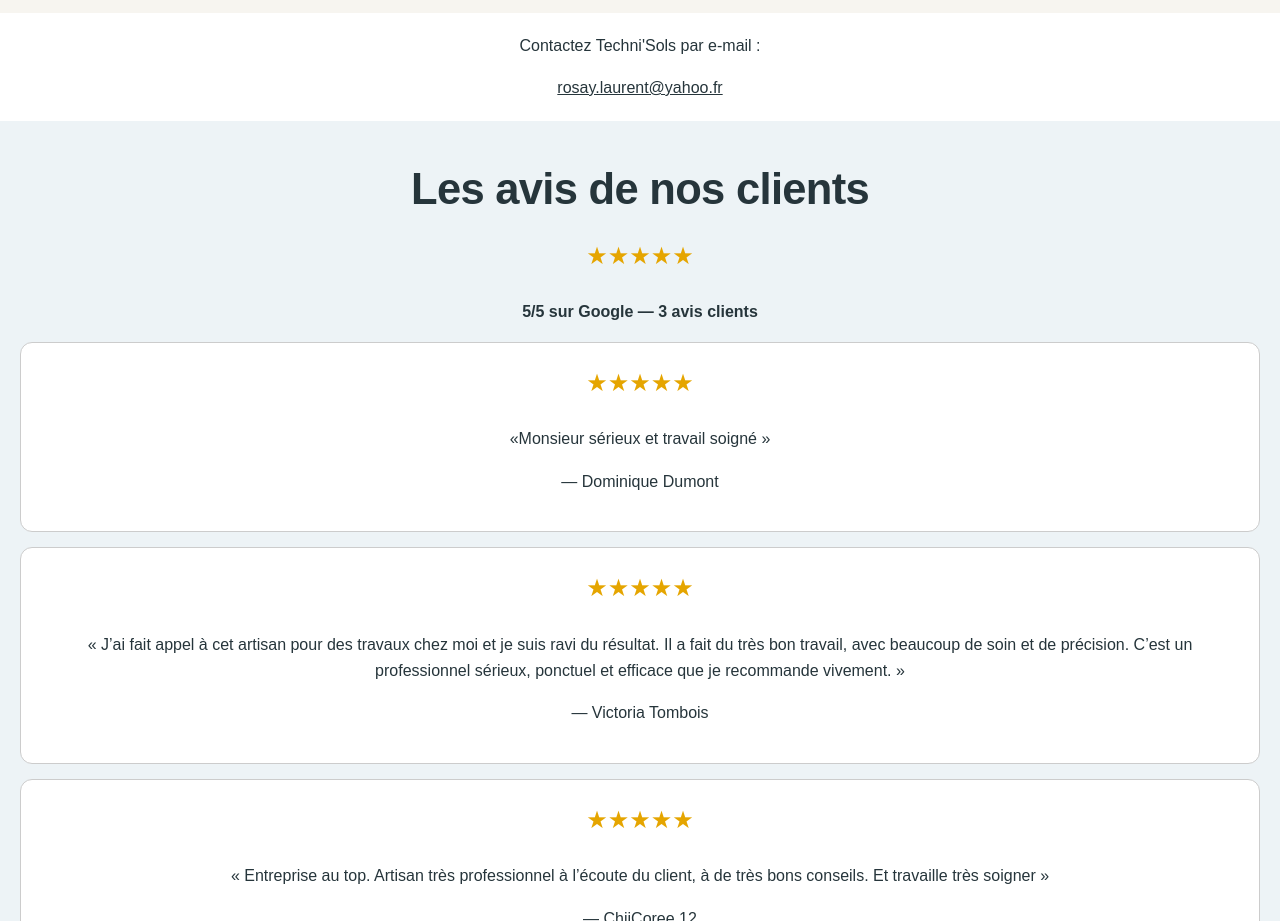
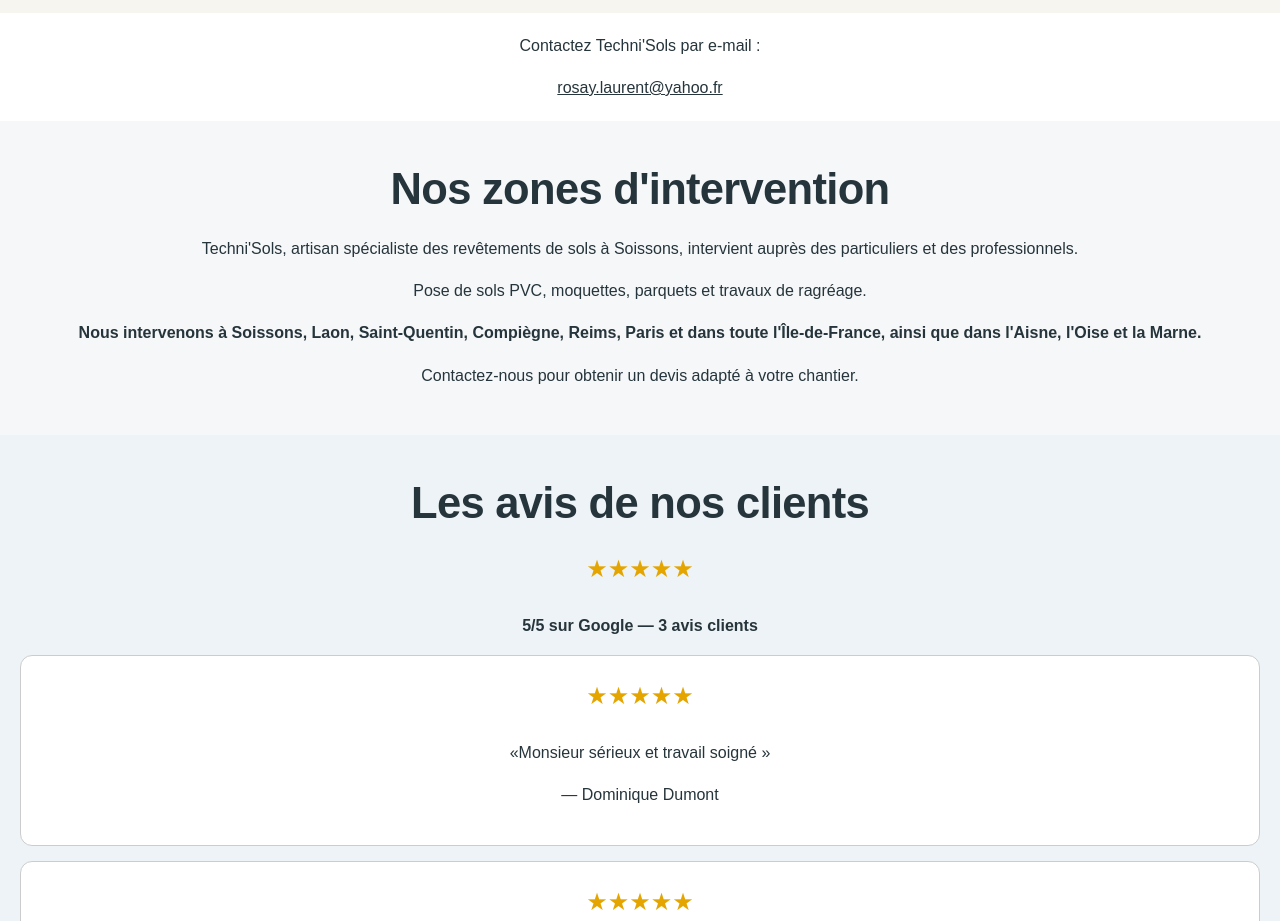
Before and after one commit to laurentrosay/Site-techni-sols-, a plain HTML site: page index.html in a window 1280 px wide. Shown: the part 4500-5421 px from the top of the page. Drawn offline with Linux system fonts and the light colour scheme.

Commit message:
Add intervention areas and customer reviews section
Added a new section highlighting intervention areas and customer reviews.

```diff
--- a/index.html
+++ b/index.html
@@ -18,6 +18,14 @@
 <section style="padding:20px;text-align:center">
 <p>Contactez Techni'Sols par e-mail :</p>
 <a href="mailto:rosay.laurent@yahoo.fr">rosay.laurent@yahoo.fr</a>
+</section>
+
+<section style="padding:30px 20px;text-align:center;background:#f5f7f9">
+<h2>Nos zones d'intervention</h2>
+<p>Techni'Sols, artisan spécialiste des revêtements de sols à Soissons, intervient auprès des particuliers et des professionnels.</p>
+<p>Pose de sols PVC, moquettes, parquets et travaux de ragréage.</p>
+<p><strong>Nous intervenons à Soissons, Laon, Saint-Quentin, Compiègne, Reims, Paris et dans toute l'Île-de-France, ainsi que dans l'Aisne, l'Oise et la Marne.</strong></p>
+<p>Contactez-nous pour obtenir un devis adapté à votre chantier.</p>
 </section>
 
 <section style="padding:30px 20px;text-align:center;background:#edf3f6">
```
